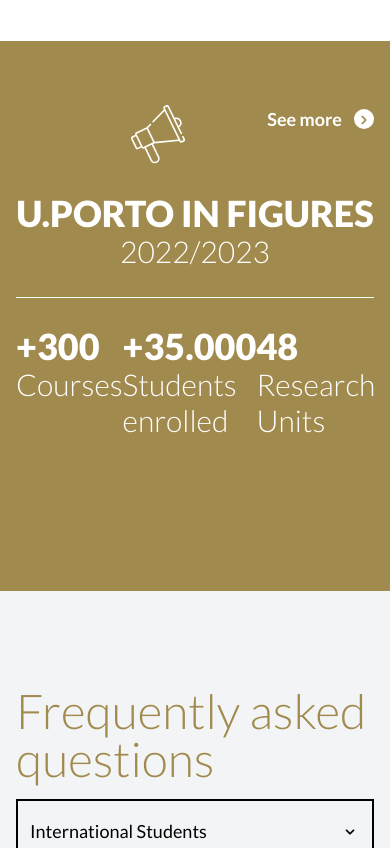
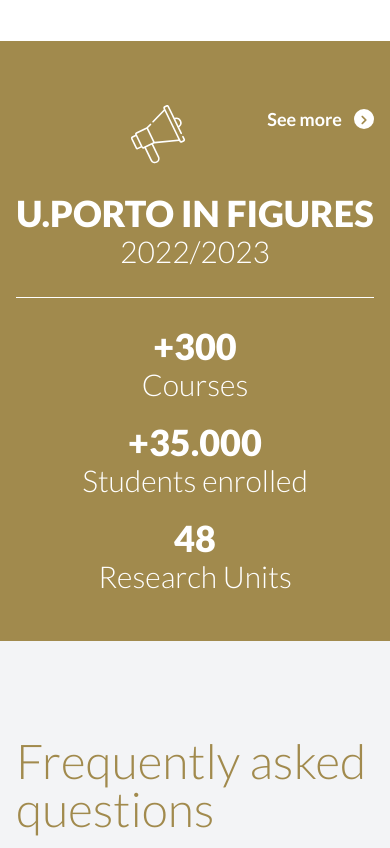
Before and after one commit to manzitresor/cloningSite, a website built with Vite: page index.html in a window 390 px wide. Shown: the part 3187-4035 px from the top of the page. Built offline with nearby package versions, Linux system fonts and the light colour scheme; files whose address does not match are found by name.

Commit message:
Final touch

```diff
--- a/index.html
+++ b/index.html
@@ -220,7 +220,7 @@
         </div>
     </section>
     <!-- Figures -->
-    <section class="bg-primary container h-[550px] py-16">
+    <section class="bg-primary container h-[600px] lg:h-[550px] py-16">
 
         <div class="flex relative mb-8">
             <div class="right-[50%] absolute">
@@ -238,16 +238,16 @@
             <h1 class="font-extrabold text-4xl">U.PORTO IN FIGURES</h1>
             <h3 class="text-3xl font-light">2022/2023</h3>
         </div>
-        <div class="flex justify-evenly pt-7">
-            <div class="flex flex-col text-white">
+        <div class="flex flex-col items-center gap-y-5 lg:flex-row justify-evenly pt-7">
+            <div class="flex flex-col text-center text-white">
                  <h1 class="font-extrabold text-4xl">+300</h1>
                  <h3 class="text-3xl font-light">Courses</h3>
             </div>
-            <div class="flex flex-col text-white">
+            <div class="flex flex-col  text-center text-white">
                  <h1 class="font-extrabold text-4xl">+35.000</h1>
-                 <h3 class="text-3xl font-light max-w-3">Students enrolled</h3>
+                 <h3 class="text-3xl font-light lg:max-w-3">Students enrolled</h3>
             </div>
-            <div class="flex flex-col text-white">
+            <div class="flex flex-col text-center  text-white">
                  <h1 class="font-extrabold text-4xl">48</h1>
                  <h3 class="text-3xl font-light">Research Units</h3>
             </div>
```
